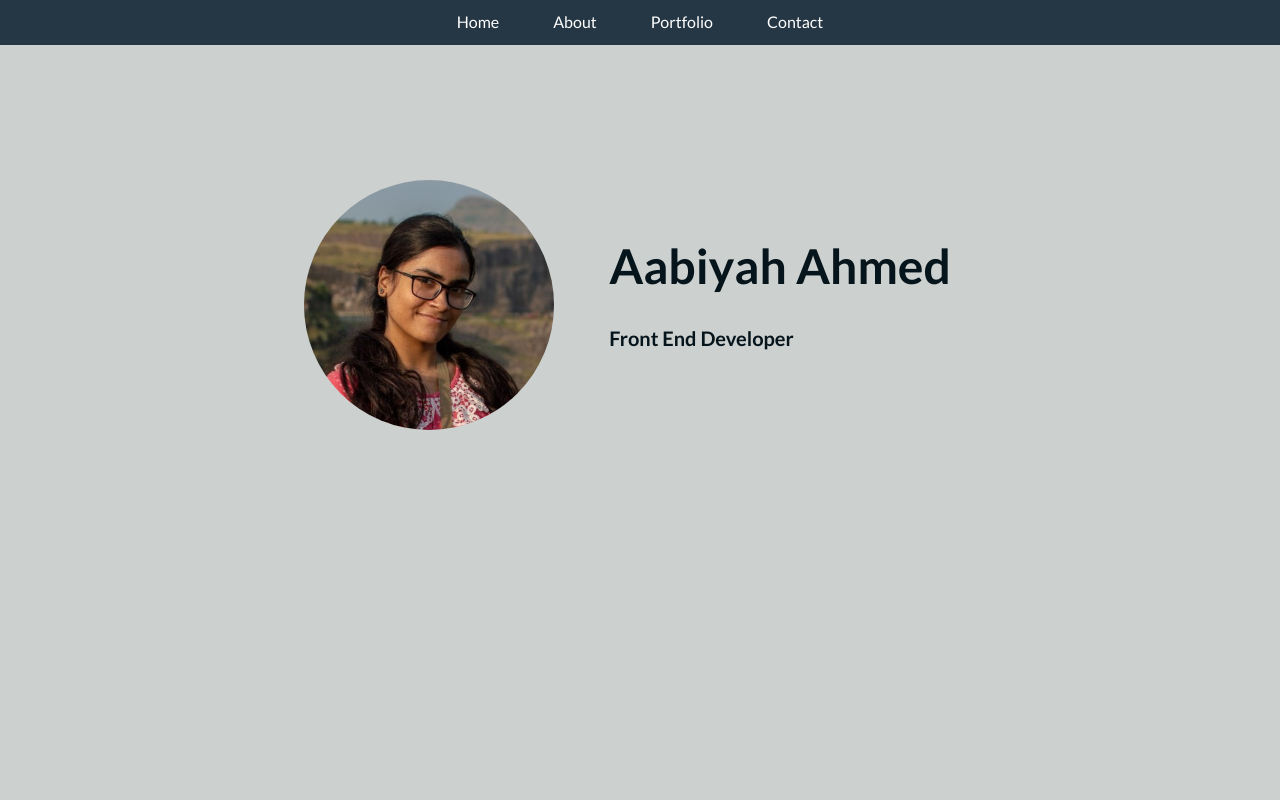
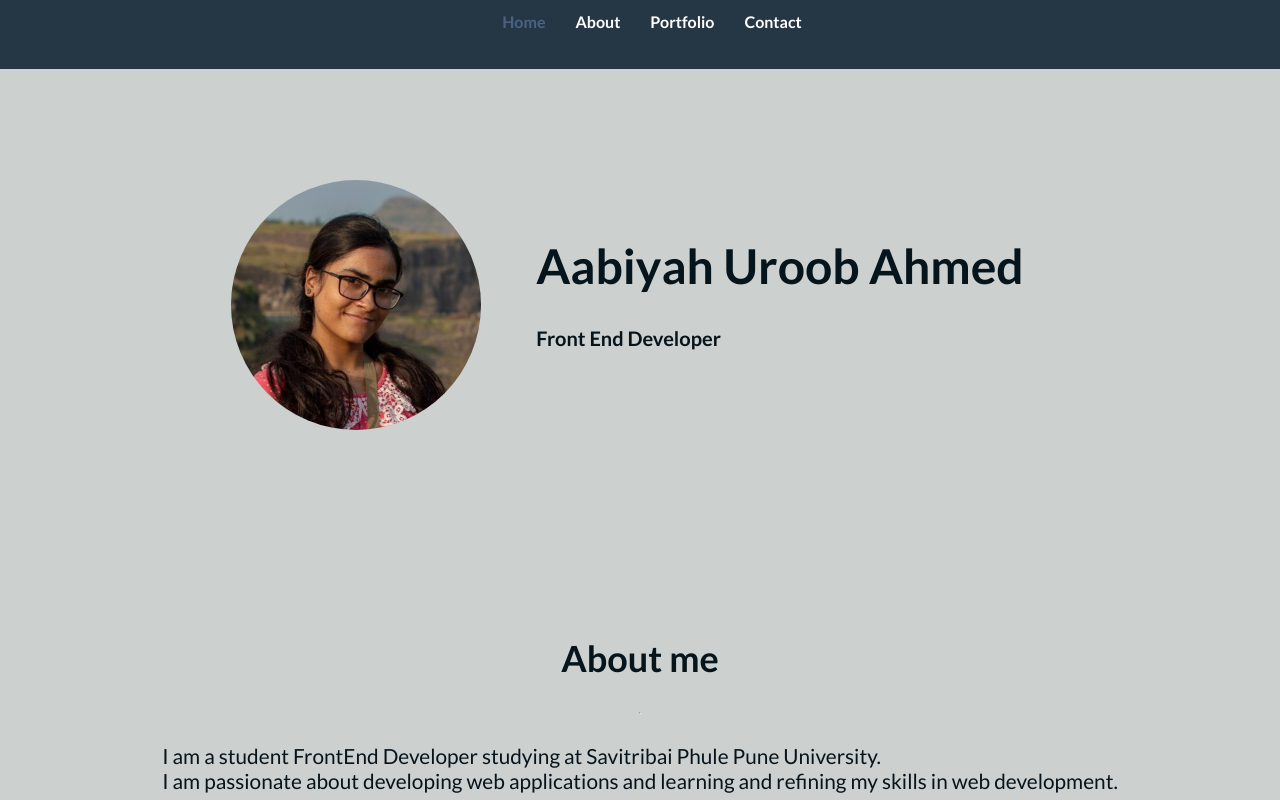
Before and after one commit to aabiyahahmed/portfolio-abia, a React (Vite) app: page / in a window 1280 px wide. Shown: the top 800 px of the page. Built offline with nearby package versions, Linux system fonts and the light colour scheme.

Commit message:
scroll navigation instead of react router

```diff
--- a/package.json
+++ b/package.json
@@ -16,7 +16,8 @@
     "gh-pages": "^6.3.0",
     "react": "^19.0.0",
     "react-dom": "^19.0.0",
-    "react-icons": "^5.4.0"
+    "react-icons": "^5.4.0",
+    "react-router-dom": "^7.6.3"
   },
   "devDependencies": {
     "@eslint/js": "^9.19.0",
--- a/src/App.jsx
+++ b/src/App.jsx
@@ -1,12 +1,22 @@
 import Header from './Components/Header.jsx'
 import Home from './Components/Home.jsx'
-
+import About from './Components/About.jsx'
+import Contact from './Components/Contact.jsx'
+import Portfolio from './Components/Portfolio.jsx'
+import React from 'react';
 
 function App() {
 
   return(
     <>
-      <Header/>
+      <Header />
+      <main>
+          <div id= "home"><Home/></div><br /><br /><br /><br /><br />
+          <div id= "about"><About/></div>
+          <div id= "portfolio"><Portfolio/></div>
+          <div id= "contact"><Contact/></div>
+      </main>
+
 
     </>
   )
--- a/src/Components/About.jsx
+++ b/src/Components/About.jsx
@@ -9,6 +9,9 @@ const skillList = [
   "React",
   "Web Designing",
   "Problem Solving",
+  "doing ur mom",
+  "petting cars",
+  "procastination babyyyy",
   "Team player",
 ]
 
--- a/src/Components/Header.jsx
+++ b/src/Components/Header.jsx
@@ -1,43 +1,64 @@
 import React from 'react'
-import { useState } from "react";
+import { useState, useEffect } from "react";
 import Home from "./Home.jsx";
 import About from "./About.jsx";
 import Portfolio from "./Portfolio.jsx";
 import Contact from "./Contact.jsx";
 
-const userProps = {
-    name: "Aabiyah Ahmed",
-    title: "Front End Developer",
-    email:"aabiyah.uroob@gmail.com",
-    gitHub:"https://github.com/aabiyahahmed/",
-    linkedIn: "https://www.linkedin.com/in/aabiyah-ahmed/",
-    instagram: "https://www.instagram.com/ur0.0b/",
-  }
-
 const Header = () => {
 
-    const [activePage, setActivePage] = useState("home");
+  const [activeSection, setActiveSection] = useState('home');
 
+  useEffect(()=>{
+
+    const handleScroll = () => {
+      const sections = ['home', 'about', 'portfolio', 'contact']
+
+      let currentSection = 'home'
+
+      for (let id of sections) {
+        const section = document.getElementById(id)
+        if (section) {
+          const rect = section.getBoundingClientRect()
+          console.log(rect)
+          if (rect.top <= 100 && rect.bottom >= 100) {
+            currentSection = id
+            break;
+          }
+        }
+      }
+
+      setActiveSection(currentSection)
+    };
+
+    window.addEventListener('scroll', handleScroll)
+    handleScroll()
+    return()=>{
+      window.removeEventListener('scroll', handleScroll)
+    }
+  }, [])
   return (
+    <>
     <div className="navbar">
 
-            <ul className = "header-ul">
-                <li className = "header-li"><a href="#"
-                    onClick={(e) => { e.preventDefault(); setActivePage("home"); }}>Home</a></li>
-                <li className = "header-li"><a href="#"
-                    onClick={(e) => { e.preventDefault(); setActivePage("about"); }}>About</a></li>
-                <li className = "header-li"><a href="#"
-                    onClick={(e) => { e.preventDefault(); setActivePage("portfolio"); }}>Portfolio</a></li>
-                <li className = "header-li"><a href="#"
-                    onClick={(e) => { e.preventDefault(); setActivePage("contact"); }}>Contact</a></li>
-            </ul>
-
-        {activePage === "home" && <Home name = {userProps.name} title = {userProps.title}/>}
-        {activePage === "about" && <About />}
-        {activePage === "portfolio" && <Portfolio />}
-        {activePage === "contact" && <Contact />}
+      <ul className="nav-list">
+        <li className={activeSection === 'home' ? 'active' : ''}>
+          <a href="#home">Home</a>
+        </li>
+        <li className={activeSection=== 'about' ? 'active' : ''}>
+          <a href="#about">About</a>
+        </li>
+        <li className={activeSection === 'portfolio' ? 'active' : ''}>
+          <a href="#portfolio">Portfolio</a>
+        </li>
+        <li className={activeSection=== 'contact' ? 'active' : ''}>
+         <a href="#contact">Contact</a>
+        </li>
+      </ul>
 
     </div>
+
+    </>
   )
 }
 
--- a/src/Components/Home.jsx
+++ b/src/Components/Home.jsx
@@ -1,6 +1,8 @@
 import React from 'react'
 import profilepic from '../assets/profile-pic.jpg'
-const Home = ({name, title}) => {
+const name = "Aabiyah Uroob Ahmed"
+const title ="Front End Developer"
+const Home = () => {
   return (
     <div className="home-container">
         <img className="profile" src={profilepic} alt="profile picture" />
--- a/src/index.css
+++ b/src/index.css
@@ -19,6 +19,38 @@ body{
   z-index: 1000;
 
 }
+
+.navbar {
+  background-color: #253745;
+  padding: 12px;
+  display: flex;
+  justify-content: center;
+  position: fixed;
+  width: 100%;
+  top: 0;
+  z-index: 1000;
+}
+
+.nav-list {
+  list-style: none;
+  display: flex;
+  gap: 30px;
+  margin: 0;
+  padding: 0;
+}
+
+.nav-list li a {
+  text-decoration: none;
+  color: white;
+  font-weight: bold;
+  transition: color 0.3s;
+}
+
+.nav-list li a:hover,
+.nav-list li.active a {
+  color: #4B6382;
+}
+
 
 .header-ul{
 
```
Also changed, not shown: 1 other file (tests, documents, lock files or other folders).
